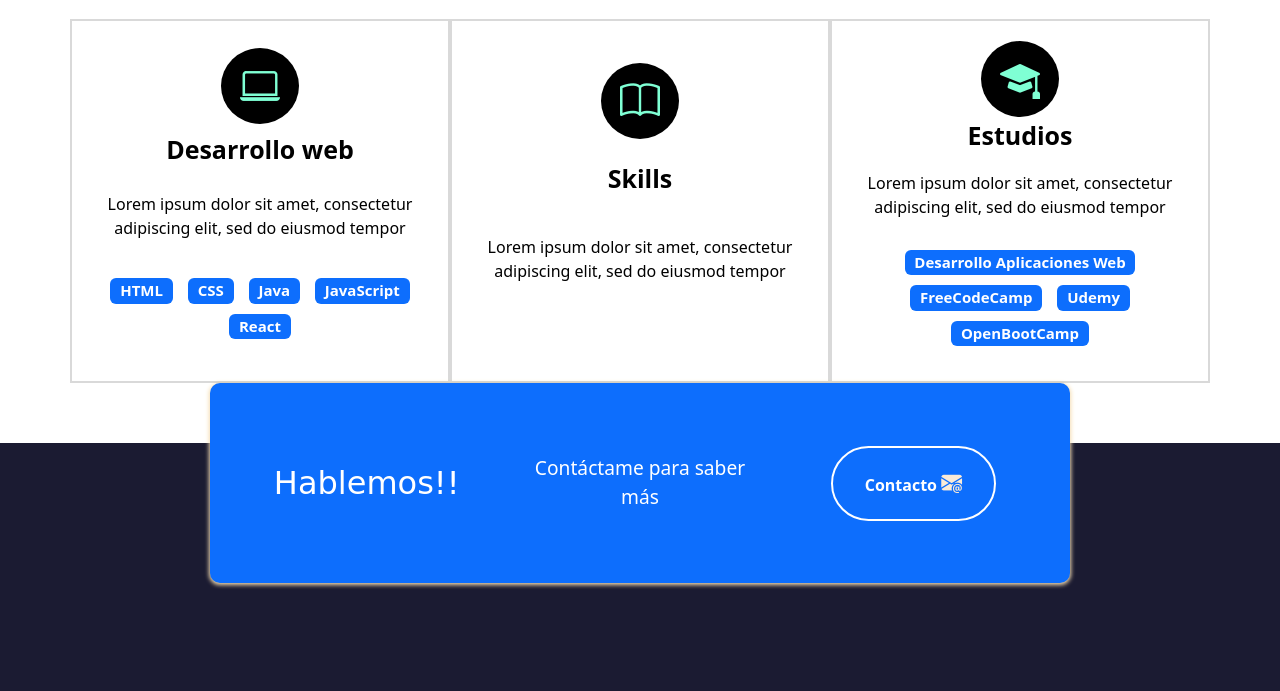
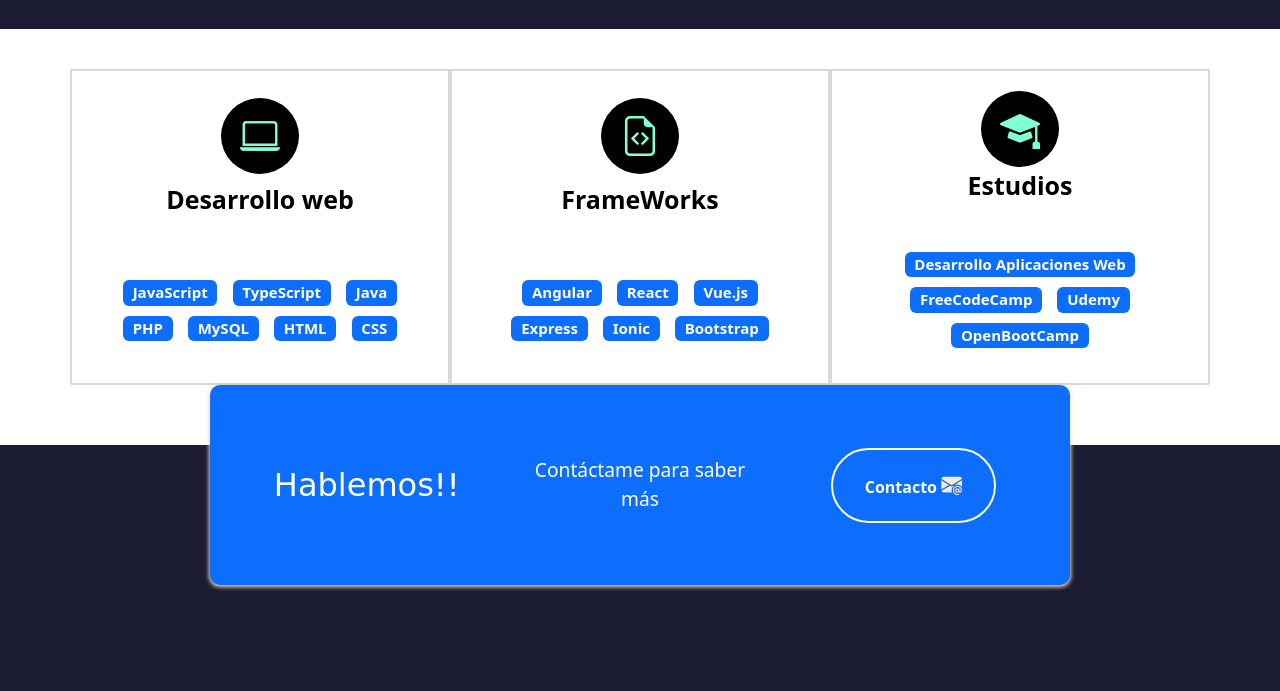
Before and after one commit to crisrdguez/portfolio, a plain HTML site: page index.html in a window 1280 px wide. Shown: the part 1502-2193 px from the top of the page. Drawn offline with nearby package versions, Linux system fonts and the light colour scheme; a web font is replaced by a local one.

Commit message:
modificado conocimiento tecnologias

```diff
--- a/css/styles.css
+++ b/css/styles.css
@@ -76,8 +76,8 @@ h1{
 }
 
 .hero-imagen-desarrollador{
-    width: 200px;
-    height: 200px;
+    width: 250px;
+    height: 250px;
     border-radius: 50%;/*para que la imagen sea redonda*/
     margin: 18px;
 }
--- a/index.html
+++ b/index.html
@@ -89,33 +89,36 @@
             <div class="col-12 col-md-4 columna"><!--Para dispositivos pequeños, hasta llegar al breakpoint md ocupa 12 columnas-->
                 <i class="bi bi-laptop"></i>
                 <p class="experiencia-titulo">Desarrollo web</p>
-                <p>Lorem ipsum dolor sit amet, consectetur adipiscing elit, sed do eiusmod tempor </p>
+                <p> </p>
                 <div class="badges-contenedor">
+                    <span class="badge text-bg-primary">JavaScript</span>
+                    <span class="badge text-bg-primary">TypeScript</span>
+                    <span class="badge text-bg-primary">Java</span>
+                    <span class="badge text-bg-primary">PHP</span>
+                    <span class="badge text-bg-primary">MySQL</span>
                     <span class="badge text-bg-primary">HTML</span>
                     <span class="badge text-bg-primary">CSS</span>
-                    <span class="badge text-bg-primary">Java</span>
-                    <span class="badge text-bg-primary">JavaScript</span>
-                    <span class="badge text-bg-primary">React</span>
                 </div>
             </div>
             <!--Articulos-->
             <div class="col-12 col-md-4 columna">
-                <i class="bi bi-book"></i>
-                <p class="experiencia-titulo">Skills</p>
-                <p>Lorem ipsum dolor sit amet, consectetur adipiscing elit, sed do eiusmod tempor </p>
+                <i class="bi bi-file-earmark-code"></i>
+                <p class="experiencia-titulo">FrameWorks</p>
+                <p> </p>
                 <div class="badges-contenedor">
-                    <span class="badge text-bg-primary"></span>
-                    <span class="badge text-bg-primary"></span>
-                    <span class="badge text-bg-primary"></span>
-                    <span class="badge text-bg-primary"></span>
-                    <span class="badge text-bg-primary"></span>
+                    <span class="badge text-bg-primary">Angular</span>
+                    <span class="badge text-bg-primary">React</span>
+                    <span class="badge text-bg-primary">Vue.js</span>
+                    <span class="badge text-bg-primary">Express</span>
+                    <span class="badge text-bg-primary">Ionic</span>
+                    <span class="badge text-bg-primary">Bootstrap</span>
                 </div>
             </div>
             <!--Estudiante-->
             <div class="col-12 col-md-4 columna">
                 <i class="bi bi-mortarboard-fill"></i>
                 <p class="experiencia-titulo">Estudios</p>
-                <p>Lorem ipsum dolor sit amet, consectetur adipiscing elit, sed do eiusmod tempor </p>
+                <p> </p>
                 <div class="badges-contenedor">
                     <span class="badge text-bg-primary">Desarrollo Aplicaciones Web</span>
                     <span class="badge text-bg-primary">FreeCodeCamp</span>
```
